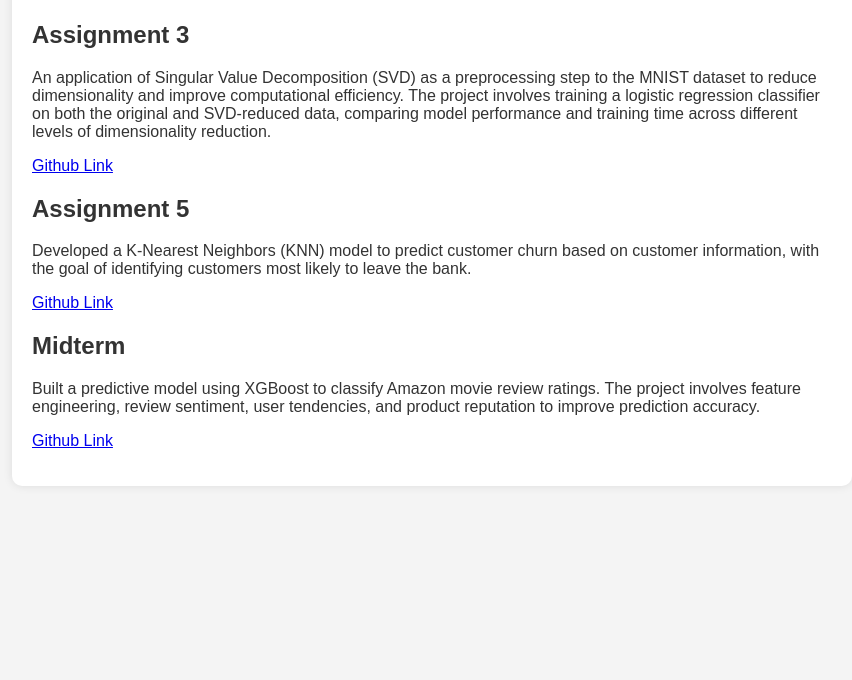
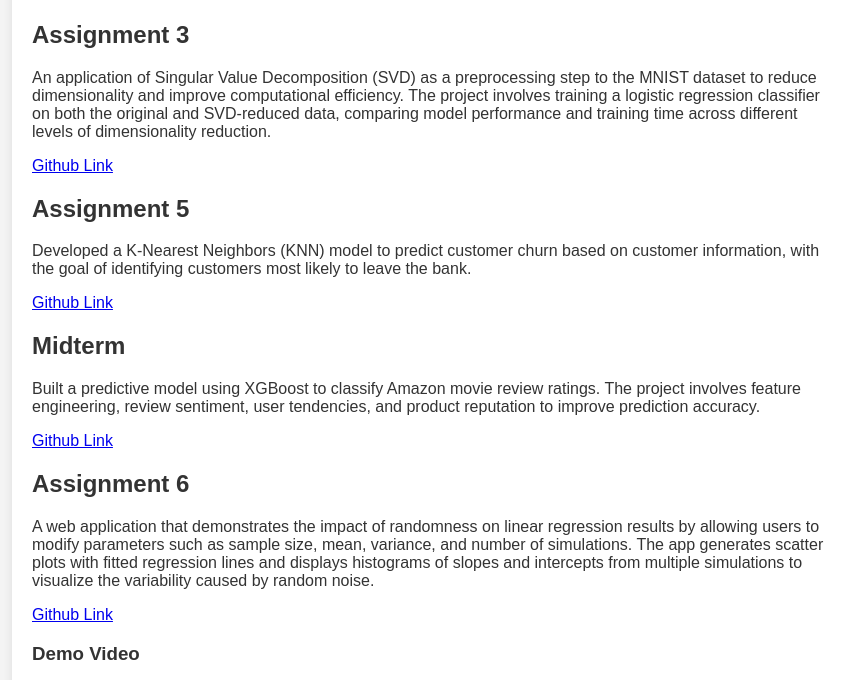
Before and after one commit to hcatic/hcatic.github.io, a plain HTML site: page assignments.html in a window 1280 px wide. Shown: the part 951-1631 px from the top of the page, without its empty margins (208-1060 px from the left). Before the commit the page ends 1477 px from the top, so only its background shows below. Drawn offline with Linux system fonts and the light colour scheme; grey boxes are pictures that could not be loaded.

Commit message:
Added assignment 6

```diff
--- a/assignments.html
+++ b/assignments.html
@@ -46,6 +46,14 @@
         <h2>Midterm</h2>
         <p>Built a predictive model using XGBoost to classify Amazon movie review ratings. The project involves feature engineering, review sentiment, user tendencies, and product reputation to improve prediction accuracy.</p>
         <p><a href="https://github.com/hcatic/hcatic-midterm" target="_blank">Github Link</a></p>
+        <h2>Assignment 6</h2>
+        <p>A web application that demonstrates the impact of randomness on linear regression results by allowing users to modify parameters such as sample size, mean, variance, and number of simulations.
+            The app generates scatter plots with fitted regression lines and displays histograms of slopes and intercepts from multiple simulations to visualize the variability
+            caused by random noise.</p>
+        <p><a href="https://github.com/hcatic/hcatic-assignment-6" target="_blank">Github Link</a></p>
+        <h3>Demo Video</h3>
+        <iframe width="560" height="315" src="https://youtu.be/6TMtj7N9YTY"
+            title="YouTube video player" frameborder="0" allow="accelerometer; autoplay; clipboard-write; encrypted-media; gyroscope; picture-in-picture" allowfullscreen></iframe>
     </section>
 
 </body>
```
